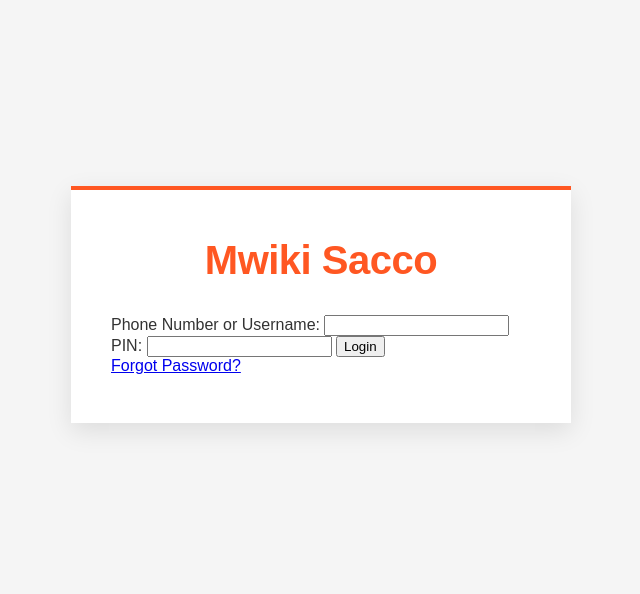
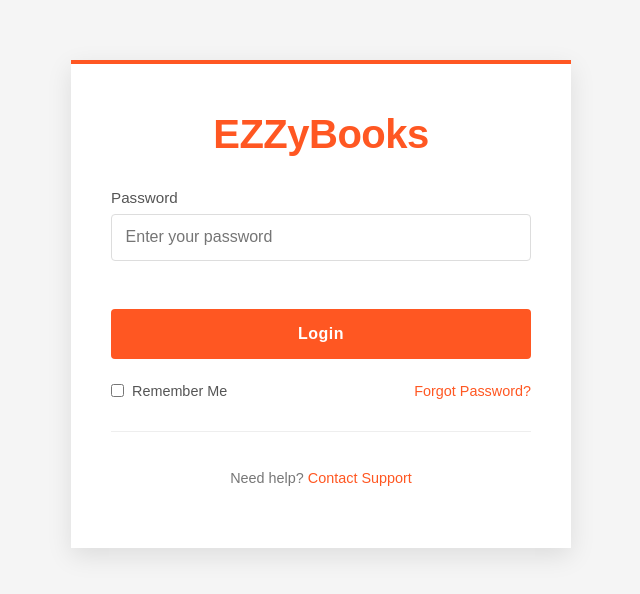
Before and after one commit to barakafrancis/MwikipsvApp, a website: page public/index.html in a window 1280 px wide. Shown: the part 112-706 px from the top of the page, without its empty margins (319-959 px from the left). Drawn offline with Linux system fonts and the light colour scheme.

Commit message:
Update index.html

```diff
--- a/public/index.html
+++ b/public/index.html
@@ -3,24 +3,34 @@
 <head>
     <meta charset="UTF-8">
     <meta name="viewport" content="width=device-width, initial-scale=1.0">
-    <title>Mwiki PSV App - Login</title>
+    <title>EZZyBooks - Login</title>
     <link rel="stylesheet" href="styles.css">
 </head>
 <body>
     <div class="container">
-        <h1>Mwiki Sacco</h1>
-        <form id="loginForm">
-            <label for="username">Phone Number or Username:</label>
-            <input type="text" id="username" required>
+        <h1>EZZyBooks</h1>
 
-            <label for="pin">PIN:</label>
-            <input type="password" id="pin" required>
+        <div class="login-form">
+            <div class="form-group">
+                <label for="password">Password</label>
+                <input type="password" id="password" name="password" placeholder="Enter your password">
+            </div>
 
-            <button type="submit">Login</button>
-        </form>
-        <a href="#" id="forgotPassword">Forgot Password?</a>
+            <button class="login-btn" type="button">Login</button>
+
+            <div class="form-options">
+                <label class="remember-me">
+                    <input type="checkbox"> Remember Me
+                </label>
+                <a href="#" class="forgot-password">Forgot Password?</a>
+            </div>
+        </div>
+
+        <div class="login-footer">
+            <p>Need help? <a href="#">Contact Support</a></p>
+        </div>
     </div>
+
     <script src="script.js"></script>
 </body>
-
 </html>
```
